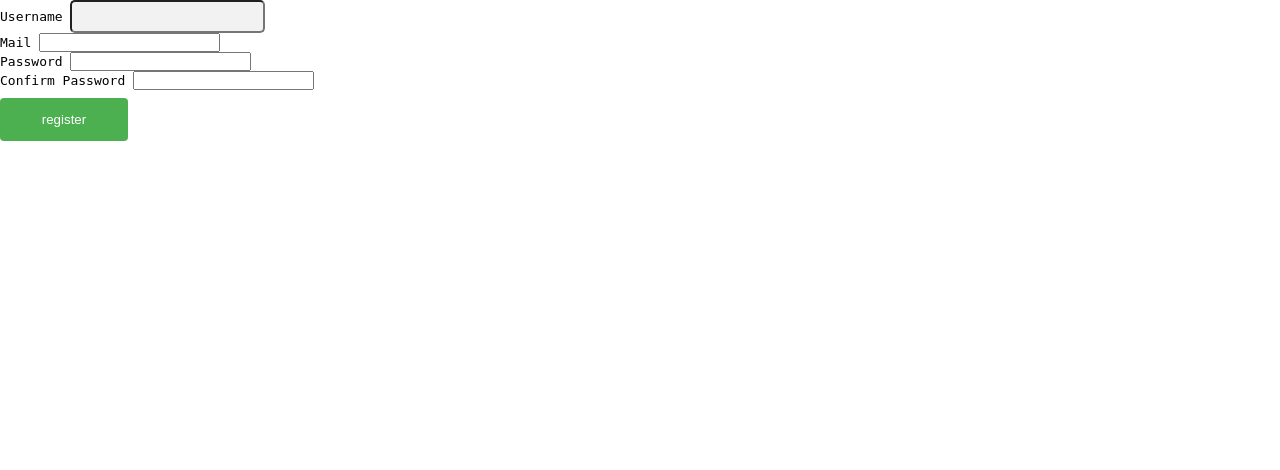
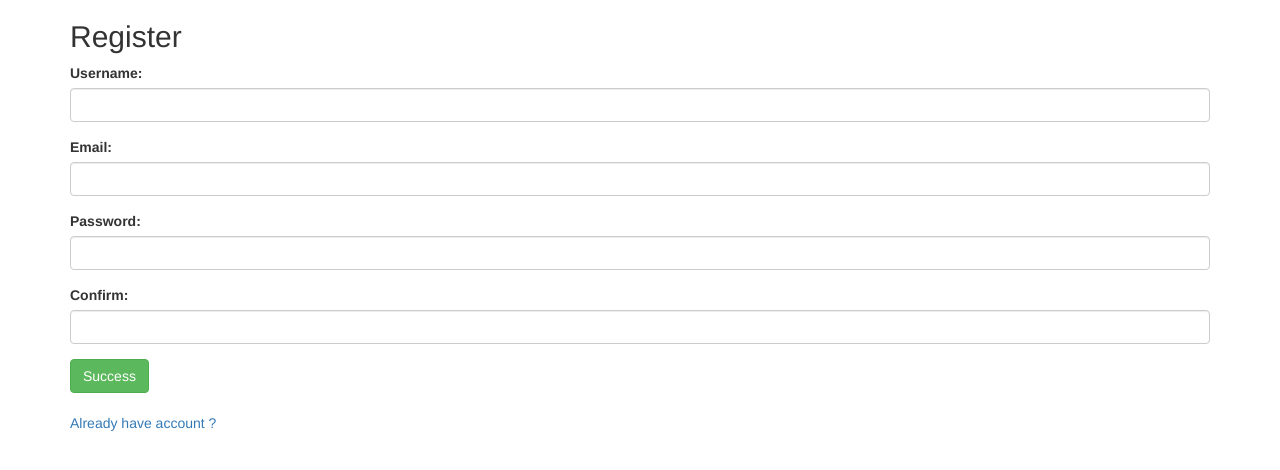
Before and after one commit to Reng-Deng-DenG/fuzzme, a PHP site: page /fuzzme/register.php in a window 1280 px wide. Shown: the top 470 px of the page. Run offline with PHP 8.4, Linux system fonts and the light colour scheme; data that the repository does not hold is empty.

Commit message:
Update register.php

```diff
--- a/register.php
+++ b/register.php
@@ -7,29 +7,46 @@ if(isset($_SESSION['email']) && isset($_SESSION['username']))
 	exit();
 }
 ?>
-
 <!DOCTYPE html>
-<html>
+<html lang="en">
 <head>
-	<title>Register</title>
-	<meta charset="utf-8">
-	<link rel="stylesheet" type="text/css" href="css/body.css">
+  <title>Login</title>
+  <meta charset="utf-8">
+  <meta name="viewport" content="width=device-width, initial-scale=1">
+  <link rel="stylesheet" href="https://maxcdn.bootstrapcdn.com/bootstrap/3.4.1/css/bootstrap.min.css">
+  <script src="https://ajax.googleapis.com/ajax/libs/jquery/3.5.1/jquery.min.js"></script>
+  <script src="https://maxcdn.bootstrapcdn.com/bootstrap/3.4.1/js/bootstrap.min.js"></script>
 </head>
 <body>
 
-<div class='register'>
-	<form action="<?php echo htmlspecialchars($_SERVER['PHP_SELF']); ?>" method='POST'>
-		<label>Username</label>
-			<input type='text' name='username'><br>
-		<label>Mail</label>
-			<input type='mail' name='email'><br>
-		<label>Password</label>
-			<input type='password' name='password'><br>
-		<label> Confirm Password</label>
-			<input type='password' name='cpassword'><br>
-			<input type='submit' name='submit' value='register'><br>
-	</form>
+<div class="container">
+  <h2>Register</h2>
+  <form action="<?php echo htmlspecialchars($_SERVER['PHP_SELF']);?>" method='POST'>
 
+  	 <div class="form-group">
+      <label for="email">Username:</label>
+      <input type="text" class="form-control" id="username" name='username'>
+    </div>
+
+    <div class="form-group">
+      <label for="email">Email:</label>
+      <input type="email" class="form-control" id="email" name='email'>
+    </div>
+
+    <div class="form-group">
+      <label for="password">Password:</label>
+      <input type="password" class="form-control" id="password" name='password'>
+    </div>
+
+     <div class="form-group">
+      <label for="password">Confirm:</label>
+      <input type="password" class="form-control" id="password" name='cpassword'>
+    </div>
+
+    <input type='submit' class="btn btn-success" value='Success'>
+
+  </form>
+<br><a href='login.php'>Already have account ?</a>
 </div>
 <?php
 ini_set('display_errors', '1');
```
